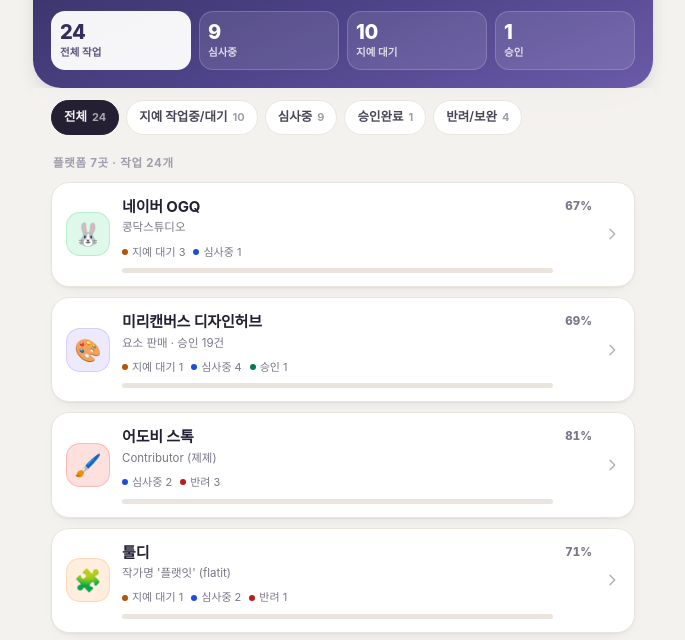
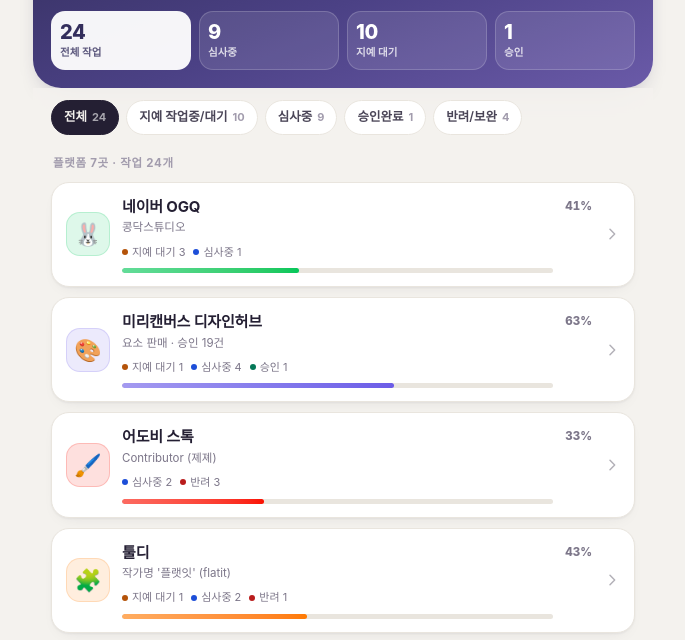
Before and after one commit to ruryrus/work-tracker, a plain HTML site: page index.html in a window 1280 px wide. Shown: the part 99-739 px from the top of the page, without its empty margins (297-982 px from the left). Drawn offline with Linux system fonts and the light colour scheme.

Commit message:
진행률 계산을 상태 가중으로 바꾸고 카드 진행바 색상 수정

```diff
--- a/app.js
+++ b/app.js
@@ -65,17 +65,14 @@
   }
 
   function progress(items) {
-    var done = 0;
-    var total = 0;
+    var weight = { approved: 100, review: 60, user_action: 35, rejected: 15 };
+    if (!items.length) return 0;
+    var sum = 0;
     items.forEach(function (it) {
-      (it.steps || []).forEach(function (s) {
-        total += 1;
-        if (s.state === 'done') done += 1;
-        else if (s.state === 'current') done += 0.5;
-      });
+      var w = weight[it.status];
+      sum += typeof w === 'number' ? w : 35;
     });
-    if (!total) return 0;
-    return Math.round((done / total) * 100);
+    return Math.round(sum / items.length);
   }
 
   function matches(item) {
@@ -160,7 +157,7 @@
     if (c.rejected) parts.push('<span><i class="tick rejected"></i>반려 ' + c.rejected + '</span>');
     var dim = FILTER !== 'all' && shown === 0 ? ' style="opacity:.45"' : '';
     return '<li>' +
-      '<button class="p-card" type="button" data-platform="' + esc(p.id) + '"' + dim + '>' +
+      '<button class="p-card" type="button" data-platform="' + esc(p.id) + '" style="--c:' + esc(p.color || '#6C5CE7') + '"' + dim + '>' +
         '<span class="p-emoji" style="--c:' + esc(p.color || '#6C5CE7') + '">' + esc(p.emoji || '📁') + '</span>' +
         '<span class="p-main">' +
           '<span class="p-name">' + esc(p.name) + '</span>' +
@@ -229,7 +226,7 @@
     if (c.rejected) pills.push('<span class="pill"><i class="rejected"></i>반려·보완 ' + c.rejected + '</span>');
     pills.push('<span class="pill">진행률 ' + pct + '%</span>');
 
-    var head = '<div class="d-head">' +
+      '<div class="d-head" style="--c:' + esc(p.color || '#6C5CE7') + '">' +
       '<div class="d-head-top">' +
         '<span class="p-emoji" style="--c:' + esc(p.color || '#6C5CE7') + '">' + esc(p.emoji || '📁') + '</span>' +
         '<div><h2>' + esc(p.name) + '</h2><p class="sub">' + esc(p.studio || '') + '</p></div>' +
--- a/styles.css
+++ b/styles.css
@@ -268,6 +268,7 @@ main { padding: 4px 18px 40px; }
   place-items: center;
   font-size: 22px;
   line-height: 1;
+  background: var(--surface-2);
   background: color-mix(in srgb, var(--c) 13%, var(--surface));
   border: 1px solid color-mix(in srgb, var(--c) 18%, transparent);
 }
@@ -327,7 +328,8 @@ main { padding: 4px 18px 40px; }
   display: block;
   height: 100%;
   border-radius: 99px;
-  background: linear-gradient(90deg, color-mix(in srgb, var(--c) 65%, #fff), var(--c));
+  background: var(--c, var(--accent));
+  background: linear-gradient(90deg, color-mix(in srgb, var(--c) 62%, #fff), var(--c));
 }
 
 .p-pct {
```
Also changed, not shown: 1 other file.
